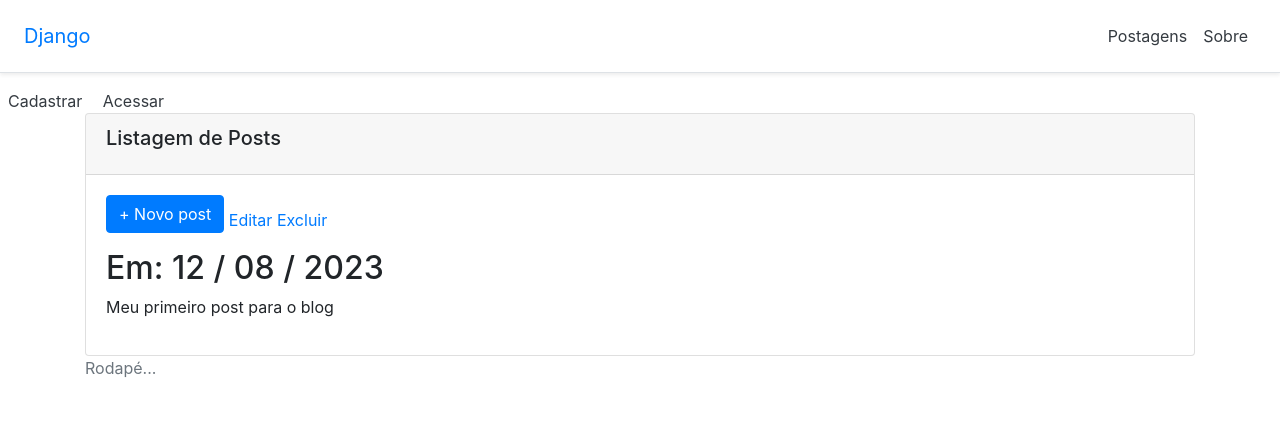
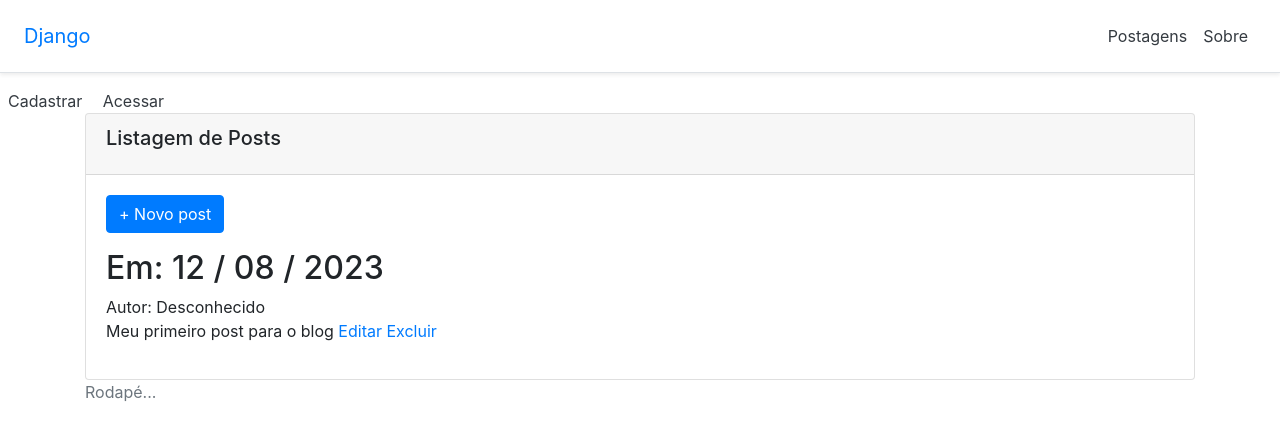
Before and after one commit to AnaOliiveira/Django-blog, a Django app: page /posts in a window 1280 px wide. Shown: the top 440 px of the page. Run offline with Django 4.2, Linux system fonts and the light colour scheme; data comes from the database, SQL or seed files in the repository; parts of the project's set-up code (start-up, migrations or seed data) failed here and were passed over; some libraries are stand-ins or nearby versions.

Commit message:
Post com autor

```diff
--- a/blog/models.py
+++ b/blog/models.py
@@ -1,4 +1,7 @@
 from django.db import models
+
+from django.contrib.auth import get_user_model
+User = get_user_model()
 
 # Create your models here.
 class Post(models.Model):
@@ -15,3 +18,9 @@ class Post(models.Model):
         default=None,
         null=True
      )
+    autor = models.ForeignKey(
+        User, #chave estrangeira vinculada ao usuário
+        editable=False, # não permite editar
+        on_delete = models.DO_NOTHING, # Não exclui a pergunta se o autor for removido
+        null=True # permite autor NULL para não conflitar com registros já existentes
+    )
--- a/blog/views.py
+++ b/blog/views.py
@@ -64,9 +64,10 @@ class PostCreateView(LoginRequiredMixin,CreateView):
     form_class = PostModelForm
     success_message = 'Postagem salva com sucesso.'
 
-    def form_valid(self, request, *args, **kwargs):
+    def form_valid(self, form):
+        form.instance.autor = self.request.user
         messages.success(self.request, self.success_message)
-        return super(PostCreateView, self).form_valid(request, *args, **kwargs)
+        return super(PostCreateView, self).form_valid(form)
 
     def get_context_data(self, **kwargs):
         context = super(PostCreateView, self).get_context_data(**kwargs)
--- a/templates/post/post_list.html
+++ b/templates/post/post_list.html
@@ -9,19 +9,26 @@
       <a href="{% url 'post_add' %}" class="btn btn-primary mb-3">
       + Novo post
       </a>
-      <a href="{% url 'post_edit' pk=post.id %}" class="link-secondary">
-        Editar
-      </a>
-      <a href="{% url 'post_delete' pk=post.id %}" class="link-secondary">
-        Excluir
-      </a>
+
         {% for post in posts %}
           <article>
           <h2>Em: {{ post.pub_date|date:"d / m / Y" }}</h2>
           {% if post.categoria %}
             <span>Categoria: {{ post.categoria }}</span>
           {% endif %}
-          <p>{{ post.body_text }}</p>
+
+            {% if post.autor %}
+              <span>Autor: {{ post.autor.username }}</span>
+          {% else %}
+              <span>Autor: Desconhecido</span>
+          {% endif %}    <br>
+
+          <p>{{ post.body_text }} <a href="{% url 'post_edit' pk=post.id %}" class="link-secondary">
+            Editar
+          </a>
+          <a href="{% url 'post_delete' pk=post.id %}" class="link-secondary">
+            Excluir
+          </a>   </p>
           </article>
           {% endfor %}
     </div>
```
Also changed, not shown: blog/migrations/0003_post_autor.py (added).
